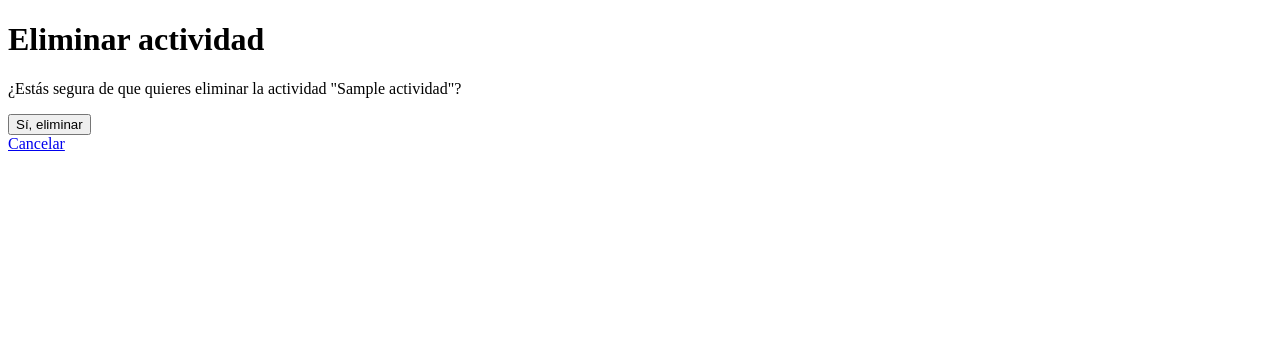
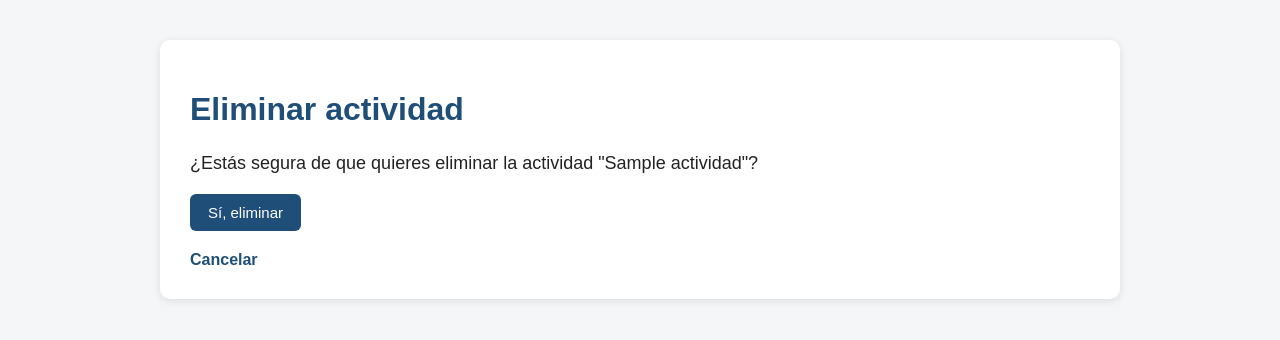
Before and after one commit to vmartinco/Practica_Final_Arquitectura_del_Software, a Django app: page /actividades/1/eliminar/ in a window 1280 px wide. Shown: the top 340 px of the page. Run offline with Django 5.2, Linux system fonts and the light colour scheme; tables that the repository leaves empty hold one stand-in row (values such as "Sample post").

Commit message:
Añadidos estilos CSS y completadas vistas web de actividades

```diff
--- a/Centro_Cultural/Centro_Cultural/settings.py
+++ b/Centro_Cultural/Centro_Cultural/settings.py
@@ -115,4 +115,4 @@ USE_TZ = True
 # Static files (CSS, JavaScript, Images)
 # https://docs.djangoproject.com/en/6.0/howto/static-files/
 
-STATIC_URL = 'static/'
+STATIC_URL = '/static/'
--- /dev/null
+++ b/Centro_Cultural/gestion_actividades/static/gestion_actividades/styles.css
@@ -0,0 +1,88 @@
+body {
+    font-family: Arial, sans-serif;
+    background-color: #f4f6f8;
+    color: #222;
+    margin: 0;
+    padding: 0;
+}
+
+.contenedor {
+    width: 80%;
+    max-width: 900px;
+    margin: 40px auto;
+    background-color: white;
+    padding: 30px;
+    border-radius: 10px;
+    box-shadow: 0 2px 8px rgba(0, 0, 0, 0.1);
+}
+
+h1 {
+    color: #1f4e79;
+    margin-bottom: 25px;
+}
+
+a {
+    color: #1f4e79;
+    text-decoration: none;
+    font-weight: bold;
+}
+
+a:hover {
+    text-decoration: underline;
+}
+
+ul {
+    padding-left: 20px;
+}
+
+li {
+    margin-bottom: 12px;
+}
+
+form p {
+    margin-bottom: 15px;
+}
+
+input,
+select,
+textarea {
+    width: 100%;
+    max-width: 500px;
+    padding: 8px;
+    margin-top: 5px;
+    border: 1px solid #bbb;
+    border-radius: 6px;
+    font-size: 15px;
+}
+
+button {
+    background-color: #1f4e79;
+    color: white;
+    border: none;
+    padding: 10px 18px;
+    border-radius: 6px;
+    cursor: pointer;
+    font-size: 15px;
+}
+
+button:hover {
+    background-color: #163a59;
+}
+
+.acciones {
+    margin-top: 20px;
+}
+
+.acciones a {
+    margin-right: 15px;
+}
+
+.volver {
+    display: inline-block;
+    margin-top: 20px;
+}
+
+.mensaje-eliminar {
+    margin-bottom: 20px;
+    font-size: 18px;
+}
--- a/Centro_Cultural/gestion_actividades/templates/gestion_actividades/eliminar_actividad.html
+++ b/Centro_Cultural/gestion_actividades/templates/gestion_actividades/eliminar_actividad.html
@@ -3,17 +3,21 @@
 <head>
     <meta charset="UTF-8">
     <title>Eliminar actividad</title>
+    {% load static %}
+    <link rel="stylesheet" href="{% static 'gestion_actividades/styles.css' %}">
 </head>
 <body>
-    <h1>Eliminar actividad</h1>
+    <div class="contenedor">
+        <h1>Eliminar actividad</h1>
 
-    <p>¿Estás segura de que quieres eliminar la actividad "{{ actividad.nombre }}"?</p>
+        <p class="mensaje-eliminar">¿Estás segura de que quieres eliminar la actividad "{{ actividad.nombre }}"?</p>
 
-    <form method="post">
-        {% csrf_token %}
-        <button type="submit">Sí, eliminar</button>
-    </form>
+        <form method="post">
+            {% csrf_token %}
+            <button type="submit">Sí, eliminar</button>
+        </form>
 
-    <a href="{% url 'detalle_actividad' actividad.id %}">Cancelar</a>
+        <a class="volver" href="{% url 'detalle_actividad' actividad.id %}">Cancelar</a>
+    </div>
 </body>
 </html>
--- a/Centro_Cultural/gestion_actividades/templates/gestion_actividades/formulario.html
+++ b/Centro_Cultural/gestion_actividades/templates/gestion_actividades/formulario.html
@@ -3,8 +3,11 @@
 <head>
     <meta charset="UTF-8">
     <title>{{ titulo }}</title>
+    {% load static %}
+    <link rel="stylesheet" href="{% static 'gestion_actividades/styles.css' %}">
 </head>
 <body>
+    <div class="contenedor">
         <h1>{{ titulo }}</h1>
 
         <form method="post">
@@ -13,6 +16,7 @@
             <button type="submit">Guardar</button>
         </form>
 
-    <a href="{% url 'lista_actividades' %}">Volver al listado</a>
+        <a class="volver" href="{% url 'lista_actividades' %}">Volver al listado</a>
+    </div>
 </body>
 </html>
--- a/Centro_Cultural/gestion_actividades/templates/gestion_actividades/lista_actividades.html
+++ b/Centro_Cultural/gestion_actividades/templates/gestion_actividades/lista_actividades.html
@@ -3,8 +3,11 @@
 <head>
     <meta charset="UTF-8">
     <title>Lista de actividades</title>
+    {% load static %}
+    <link rel="stylesheet" href="{% static 'gestion_actividades/styles.css' %}">
 </head>
 <body>
+    <div class="contenedor">
         <h1>Actividades del centro cultural</h1>
 
         <a href="{% url 'nueva_actividad' %}">Crear nueva actividad</a>
@@ -18,5 +21,6 @@
                 </li>
             {% endfor %}
         </ul>
+    </div>
 </body>
 </html>
```
Also changed, not shown: Centro_Cultural/gestion_actividades/templates/gestion_actividades/detalle_actividad.html (+8 -2 lines). Lines whose indentation alone changed are shown as unchanged.
